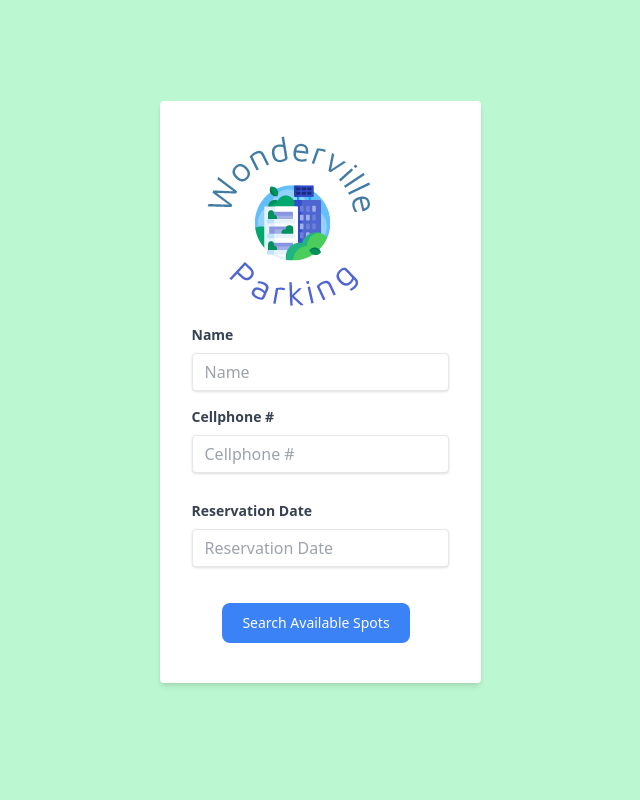
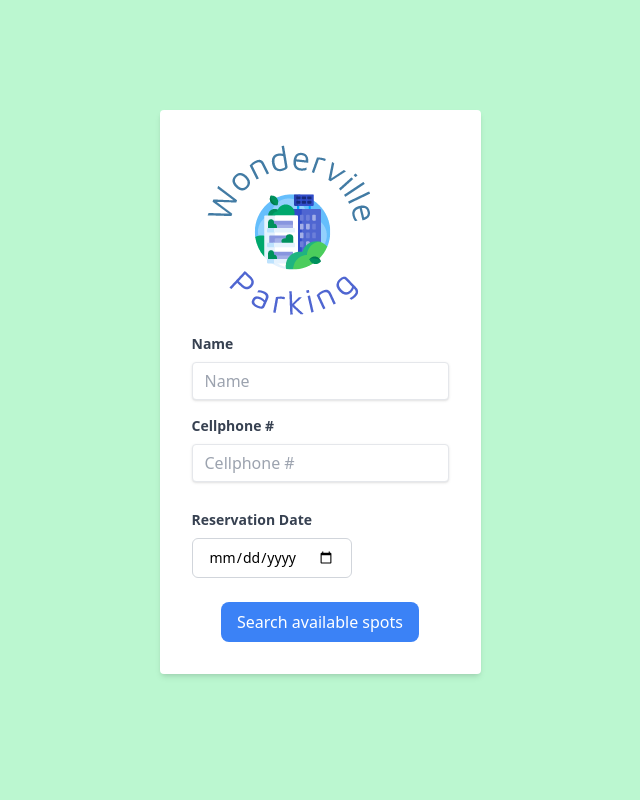
Before and after one commit to afesta12/CityParking, a PHP site: page /reserveSpot.php in a window 1280 px wide. Shown: the whole page, without its empty margins (320-960 px from the left). Run offline with PHP 8.4, Linux system fonts and the light colour scheme; some libraries are stand-ins or nearby versions.

Commit message:
reserveSpot / admin

```diff
--- a/reserveSpot.php
+++ b/reserveSpot.php
@@ -17,14 +17,14 @@
 
     <main class="flex flex-col items-center justify-center h-screen w-screen bg-green-200">
         <!-- Spot reservation  -->
-        <form class="bg-white shadow-md rounded px-8 pt-6 pb-8 mb-4">
+        <form action="" method="post" class="bg-white shadow-md rounded px-8 pt-6 pb-8 mb-4">
         <img src="/images/wondervilleLogo.png" alt="">
             <!-- Name -->
             <div class="mb-4">
                 <label class="block text-gray-700 text-sm font-bold mb-2" for="name">
                     Name
                 </label>
-                <input class="shadow appearance-none border rounded w-full py-2 px-3 text-gray-700 leading-tight focus:outline-none focus:shadow-outline" id="name" type="text" placeholder="Name">
+                <input name="name" class="shadow appearance-none border rounded w-full py-2 px-3 text-gray-700 leading-tight focus:outline-none focus:shadow-outline" id="name" type="text" placeholder="Name">
             </div>
 
             <!-- Cellphone -->
@@ -32,27 +32,47 @@
                 <label class="block text-gray-700 text-sm font-bold mb-2" for="cellphone">
                     Cellphone #
                 </label>
-                <input class="shadow appearance-none border rounded w-full py-2 px-3 text-gray-700 mb-3 leading-tight focus:outline-none focus:shadow-outline" id="cellphone" type="text" placeholder="Cellphone #">
+                <input name="cellphone" class="shadow appearance-none border rounded w-full py-2 px-3 text-gray-700 mb-3 leading-tight focus:outline-none focus:shadow-outline" id="cellphone" type="text" placeholder="Cellphone #">
             </div>
 
             <!-- Date -->
             <div class="mb-6">
-                <label class="block text-gray-700 text-sm font-bold mb-2" for="date">
-                    Reservation Date
-                </label>
-                <input class="shadow appearance-none border rounded w-full py-2 px-3 text-gray-700 mb-3 leading-tight focus:outline-none focus:shadow-outline" id="date" type="text" placeholder="Reservation Date">
+                <div>
+                    <label class="block text-gray-700 text-sm font-bold mb-2" for="start">
+                        Reservation Date
+                    </label>
+                    <input name="date" type="date" class="appearance-none border border-gray-300 rounded-md py-2 px-4 leading-5 transition duration-150 ease-in-out sm:text-sm sm:leading-5">
+                </div>
             </div>
 
-            <!-- Save above info into session variables, next page to search for spots -->
             <div class="flex items-center justify-center">
-                <a href="#" class="text-center text-white bg-blue-500 hover:bg-blue-700
-                                font-medium rounded-lg text-sm px-5 py-2.5 mr-2 mb-2
-                                focus:outline-none">
-                                Search Available Spots
-                </a>
+                <button name="search" class="bg-blue-500 hover:bg-blue-700 text-white py-2 px-4 rounded-lg focus:outline-none focus:shadow-outline" type="submit">
+                    Search available spots
+                </button>
             </div>
         </form>
     </main>
-
 </body>
 </html>
+
+<?php
+
+    // Search for spot
+    if(isset($_POST["search"])){
+
+        // Check empty fields
+        if (empty($_POST["name"]) || empty($_POST["cellphone"]) || empty($_POST["date"])) {
+
+            echo '<script>alert("Name, cellphone or date left empty.")</script>';
+        } else {
+
+            // Set session variables for reservation and redirect
+            $_SESSION["name"] = $_POST["name"];
+            $_SESSION["cellphone"] = $_POST["cellphone"];
+            $_SESSION["date"] = $_POST["date"];
+
+            // TODO change redirect once page is finished
+            header("Location: ");
+        }
+    }
+?>
```
Also changed, not shown: admin.php (+16 -0 lines).
